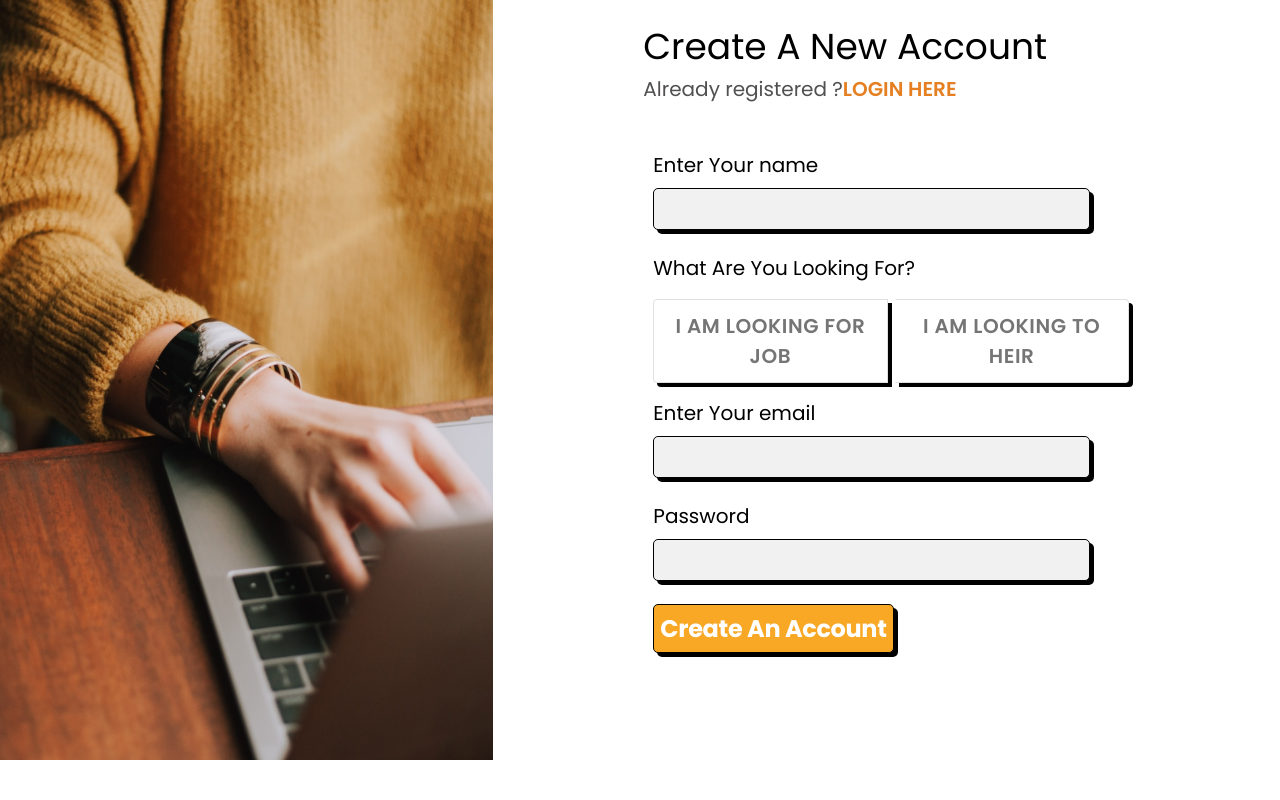
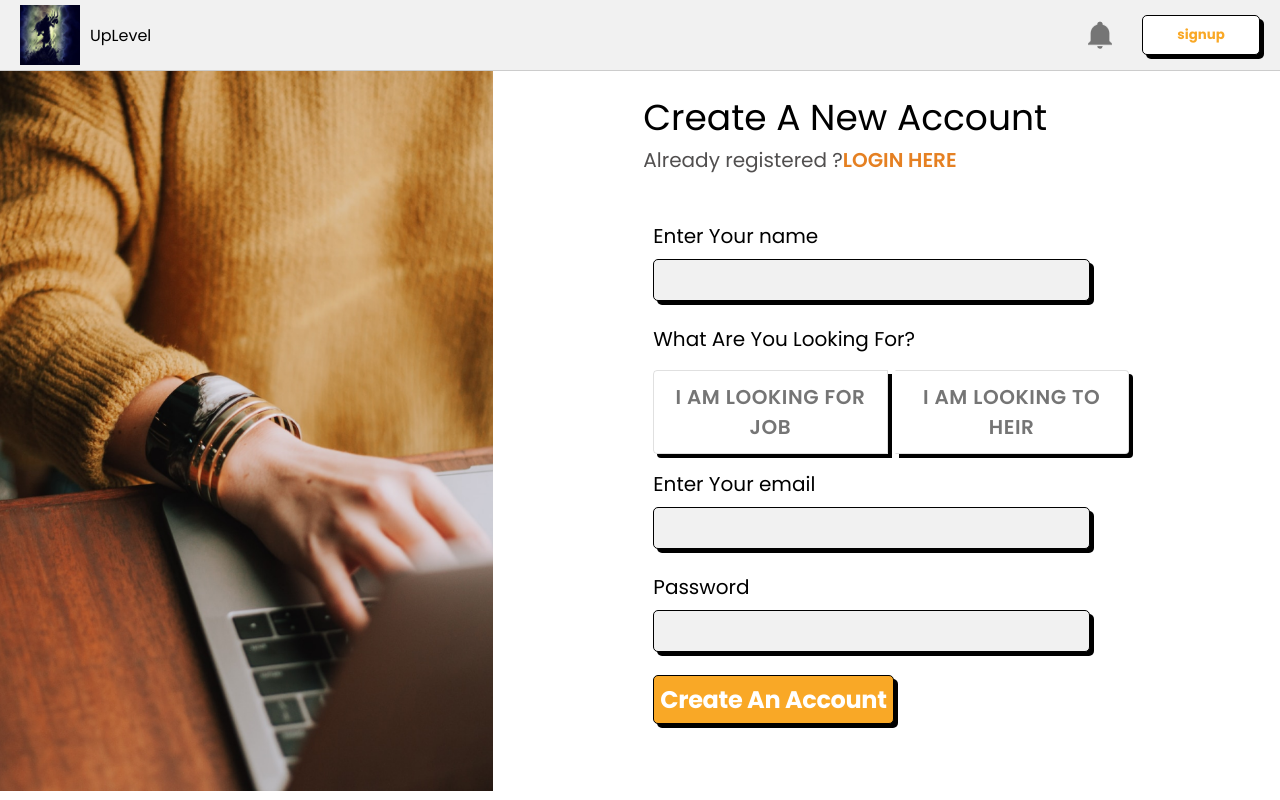
Before and after one commit to onkar95/BE-project-mainfront, a React (Create React App) app: page /register in a window 1280 px wide. Built offline with nearby package versions, Linux system fonts and the light colour scheme.

Commit message:
auth header

```diff
--- a/src/App.js
+++ b/src/App.js
@@ -15,9 +15,9 @@ function App() {
   return (
     <div>
       <Router>
-        {/* <div className='header_sidebar'>
-        <Header />
-      </div> */}
+        <div className='header_sidebar'>
+          <Header />
+        </div>
         <Routes>
           <Route path="/login" element={<Login />} />
           <Route path="/register" element={<Register />} />
--- a/src/components/auth/Auth.css
+++ b/src/components/auth/Auth.css
@@ -7,12 +7,13 @@ body {
     display: flex;
     margin: 0;
     padding: 0;
+    height: 90vh;
 }
 
 .login_info {
     /* background-color: #4e8be7; */
     width: 40%;
-    min-height: 95vh;
+    min-height: 95%;
     background-size: contain;
     background-repeat: no-repeat;
     padding: 0px 50px 0px 0px;
@@ -99,7 +100,7 @@ body {
     /* max-width: 100vw; */
     /* max-height: 100vh; */
     width: 100%;
-    height: 760px;
+    height: 100%;
 }
 
 .login_form {
--- a/src/components/navbar/Header.js
+++ b/src/components/navbar/Header.js
@@ -17,8 +17,8 @@ const Header = () => {
                 <img className='noti_img' src={notification} alt="notification" />
                 {false ? <img className='profile_img' src={img} alt="profile" /> :
                     <div>
-                        <button onClick={() => navigate('/login')}>signup</button>
-                        <button onClick={() => navigate('/register')}>signin</button>
+                        <button className='btn_1' onClick={() => navigate('/login')}>signup</button>
+                        {/* <button className='btn_2' onClick={() => navigate('/register')}>signin</button> */}
                     </div>
                 }
             </div>
--- a/src/components/profile/profilesections.css
+++ b/src/components/profile/profilesections.css
@@ -155,7 +155,7 @@
 
     padding: 25px;
     background-color: #FAEFDD;
-    margin-bottom: 50px;
+    /* margin-bottom: 50px; */
 }
 
 .education {
@@ -166,7 +166,7 @@
 .preferences {
     padding: 10px;
     background-color: #EBF8E0;
-    margin-bottom: 50px;
+    /* margin-bottom: 50px; */
 }
 
 .form_itm {
--- a/src/screen/Dashboard.js
+++ b/src/screen/Dashboard.js
@@ -25,9 +25,9 @@ const Dashboard = () => {
 
     return (
         <div className='App'>
-            <div className='header_sidebar'>
+            {/* <div className='header_sidebar'>
                 <Header />
-            </div>
+            </div> */}
             <div className='components'>
                 <Sidebar />
 
```
